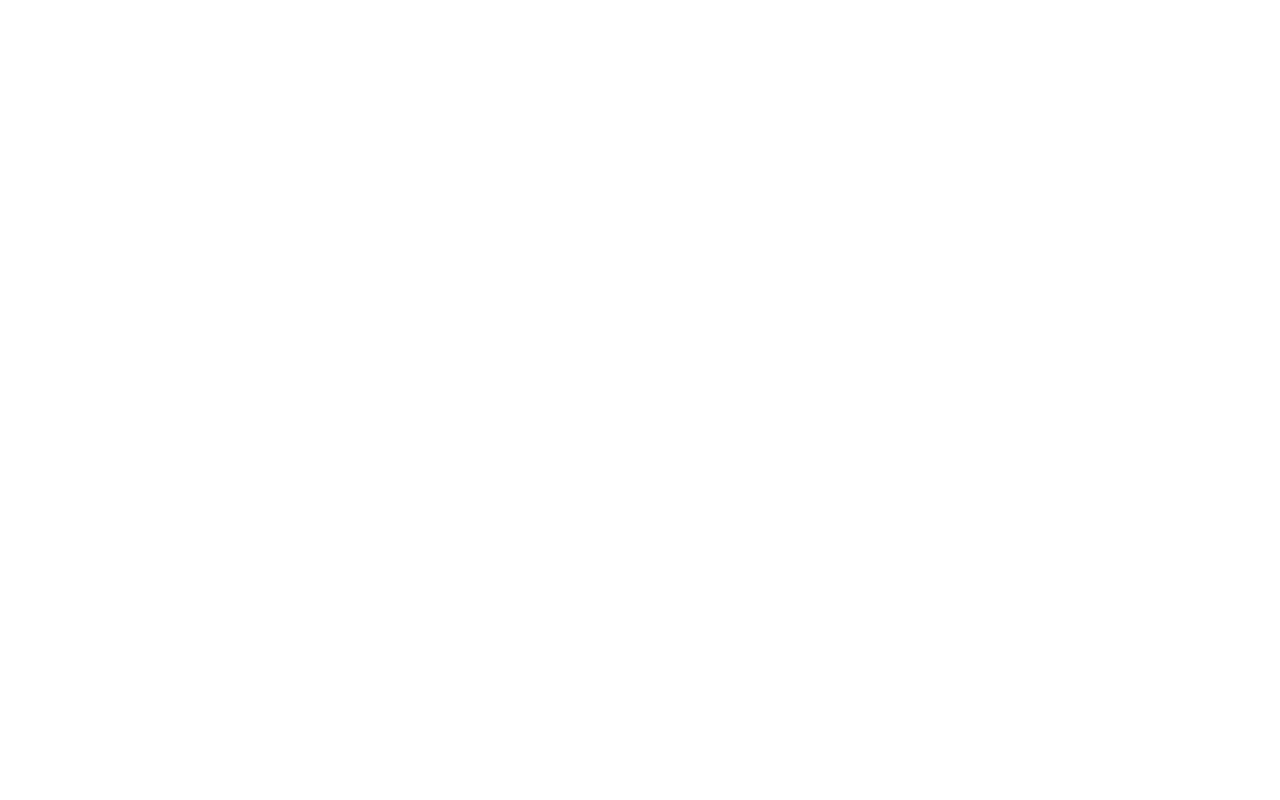
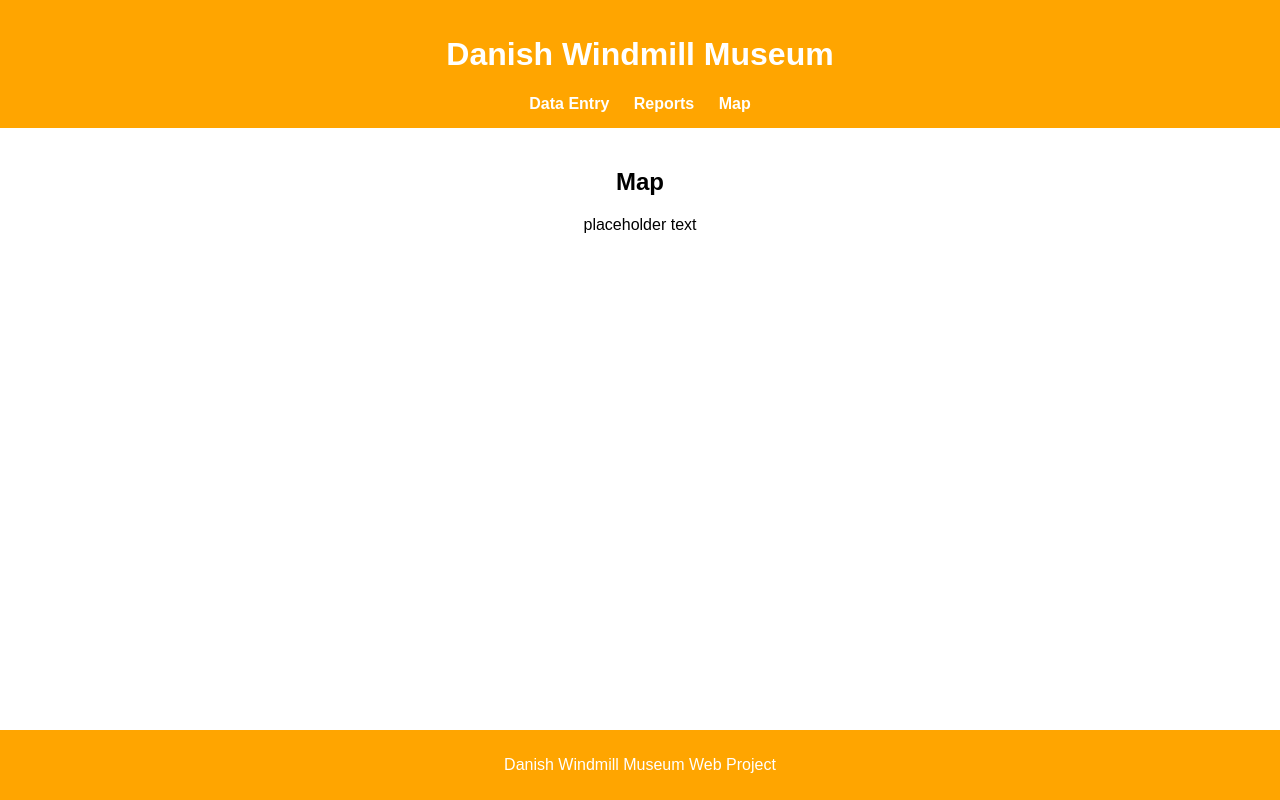
Before and after one commit to Hawkeye35/Web-project, a plain HTML site: page map.html in a window 1280 px wide. Drawn offline with Linux system fonts and the light colour scheme.

Commit message:
Updated CSS and HTML

```diff
--- a/map.html
+++ b/map.html
@@ -0,0 +1,36 @@
+<!DOCTYPE html>
+<html lang="en">
+<head>
+    <meta charset="UTF-8">
+    <title>Danish Windmill Museum</title>
+    <link rel="stylesheet" href="style.css">
+</head>
+<body>
+
+
+    <header>
+    <h1>Danish Windmill Museum</h1>
+
+    <nav>
+        <ul>
+            <li><a href="index.html">Data Entry</a></li>
+            <li><a href="reports.html">Reports</a></li>
+            <li><a href="map.html">Map</a></li>
+        </ul>
+    </nav>
+
+    </header>
+
+    <main>
+        <h2>Map</h2>
+        <p>placeholder text</p>
+    </main>
+
+    <footer>
+        <p>
+            Danish Windmill Museum Web Project
+        </p>
+    </footer>
+
+</body>
+</html>
--- a/style.css
+++ b/style.css
@@ -0,0 +1,42 @@
+body {
+    font-family: Arial, sans-serif;
+    margin: 0;
+    display: flex;
+    flex-direction: column;
+    min-height: 100vh;
+    text-align: center;
+}
+
+header {
+    background-color: orange;
+    color: white;
+    padding: 15px;
+}
+
+nav ul {
+    list-style-type: none;
+    padding: 0;
+    margin: 10px 0 0 0;
+}
+
+nav li {
+    display: inline-block;
+    margin: 0 10px;
+}
+
+nav a {
+    color: white;
+    text-decoration: none;
+    font-weight: bold;
+}
+
+main {
+    flex: 1;
+    padding: 20px;
+}
+
+footer {
+    background-color: orange;
+    color: white;
+    padding: 10px;
+}
```
Also changed, not shown: index.html (+7 -1 lines), reports.html (+36 -0 lines).
